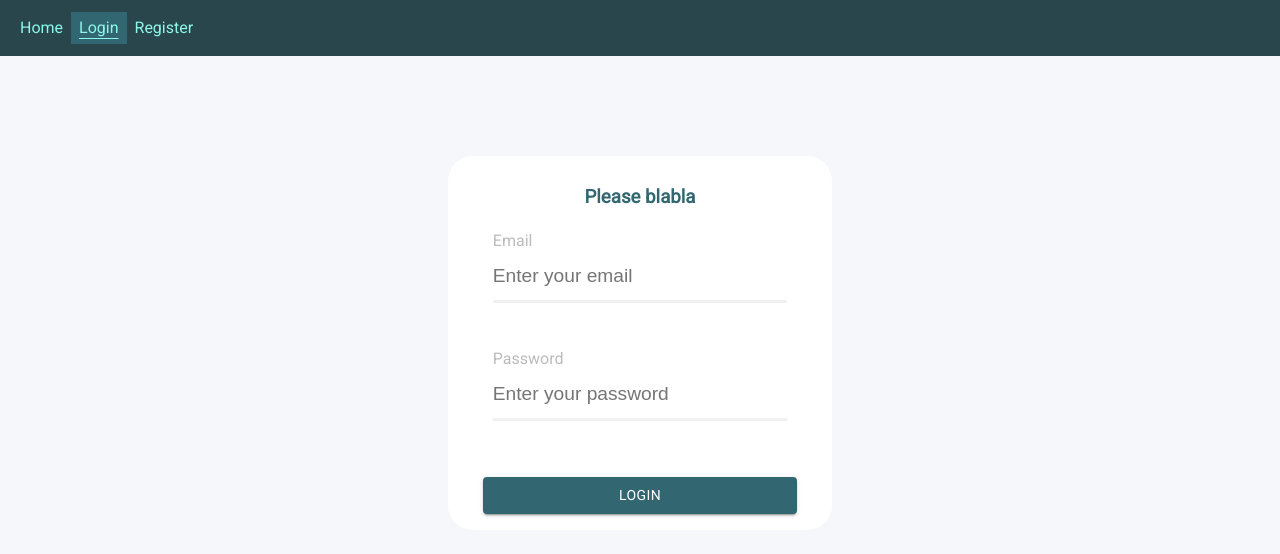
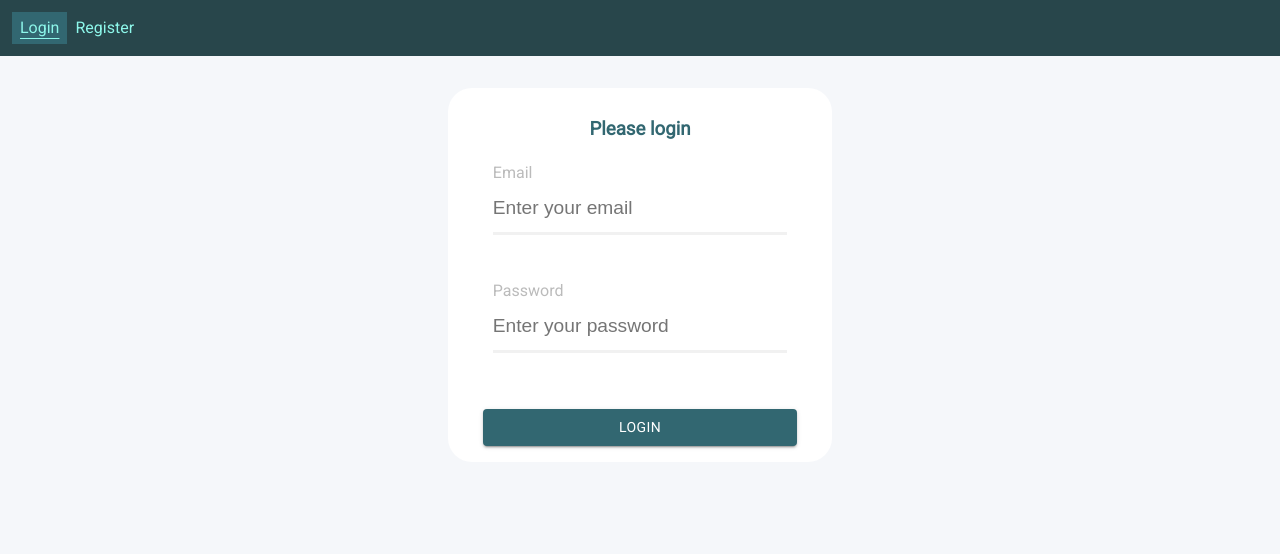
Before and after one commit to dvidak/HealthyCampus, a React (Create React App) app in the folder front/: page /login in a window 1280 px wide. Shown: the top 554 px of the page. Built offline with nearby package versions, Linux system fonts and the light colour scheme.

Commit message:
Login flow

```diff
--- /dev/null
+++ b/front/src/models/Auth.ts
@@ -0,0 +1,4 @@
+export interface LoginData {
+	email: string;
+	password: string;
+}
--- a/front/src/sass/components/forms/_form.scss
+++ b/front/src/sass/components/forms/_form.scss
@@ -1,12 +1,12 @@
 .form-container {
-	max-width: 500px;
-	min-width: 300px;
-	max-height: 700px;
+	max-width: 30rem;
+	min-width: 20rem;
+	max-height: 40rem;
 	width: 30%;
 	height: 60%;
-	margin: 100px auto;
+	margin: 2rem auto;
 	background-color: #ffffff;
-	border-radius: 25px;
+	border-radius: 1.5rem;
 
 	> h3 {
 		text-align: center;
@@ -23,6 +23,6 @@
 
 @media (max-width: #{$phone-width}) {
 	.form-container {
-		margin: 60px auto;
+		margin: 3.75rem auto;
 	}
 }
--- /dev/null
+++ b/front/src/services/api.ts
@@ -0,0 +1,12 @@
+export async function postAuth(model: unknown, body: unknown) {
+	const response = await fetch(`http://localhost:4000/api/${model}`, {
+		method: 'POST',
+		body: JSON.stringify(body),
+		headers: {
+			Accept: 'application/json',
+			'Content-Type': 'application/json',
+		},
+	});
+
+	return response.json();
+}
--- /dev/null
+++ b/front/src/services/auth.ts
@@ -0,0 +1,20 @@
+import { LoginData } from '../models/Auth';
+import { postAuth } from './api';
+
+const login = async (data: LoginData) => {
+	const response = await postAuth('auth/login', data);
+
+	if (response.token) {
+		localStorage.setItem('token', response.token);
+		localStorage.setItem('id', response.user.id);
+		let str = response.user.email;
+		localStorage.setItem('username', str.substring(0, str.lastIndexOf('@')));
+	}
+	return response;
+};
+
+const authService = {
+	login,
+};
+
+export default authService;
--- a/front/src/ui/components/Navigation.tsx
+++ b/front/src/ui/components/Navigation.tsx
@@ -6,11 +6,8 @@ import { useMedia } from 'react-use';
 import NavigationItem from './NavigationItem';
 import { navItems } from '../shared/navItems';
 
-interface Props {
-	isLoggedIn?: boolean;
-}
-
-const Navigation = ({ isLoggedIn }: Props) => {
+const Navigation = () => {
+	const isLoggedIn = Boolean(localStorage.getItem('username'));
 	const isMobile = useMedia('(max-width: 767px)');
 	const [isVisible, setIsVisible] = useState(true);
 
--- a/front/src/ui/components/forms/LoginForm.tsx
+++ b/front/src/ui/components/forms/LoginForm.tsx
@@ -1,21 +1,23 @@
 import { Button } from '@material-ui/core';
 import React from 'react';
 import { useForm } from 'react-hook-form';
+import { LoginData } from '../../../models/Auth';
 import FormInput from './FormInput';
 
-const LoginForm = () => {
+interface Props {
+	login: (data: LoginData) => void;
+}
+
+const LoginForm = ({ login }: Props) => {
 	const { handleSubmit, register, errors } = useForm();
 
-	const onSubmit = handleSubmit((data) => {
-		console.log('ON submit');
-		console.log(data);
+	const onSubmit = handleSubmit((data: LoginData) => {
+		login(data);
 	});
-
-	console.log(errors);
 
 	return (
 		<form className="form-container" onSubmit={onSubmit} noValidate>
-			<h3>Please blabla</h3>
+			<h3>Please login</h3>
 			<FormInput
 				label="Email"
 				name="email"
--- a/front/src/ui/pages/Login.tsx
+++ b/front/src/ui/pages/Login.tsx
@@ -1,10 +1,31 @@
-import React from 'react';
+import React, { useEffect, useState } from 'react';
+import { useHistory } from 'react-router-dom';
+import { LoginData } from '../../models/Auth';
+import authService from '../../services/auth';
 import LoginForm from '../components/forms/LoginForm';
 
 const Login = () => {
+	let history = useHistory();
+	const isLoggedIn = Boolean(localStorage.getItem('username'));
+	const [errorMessage, setErrorMessage] = useState(null);
+
+	const login = async (data: LoginData) => {
+		const loginData = await authService.login(data);
+		if (loginData.statusCode === 400) {
+			setErrorMessage(loginData.message);
+		}
+	};
+
+	useEffect(() => {
+		if (isLoggedIn) {
+			history.push('/home');
+		}
+	}, [history, isLoggedIn]);
+
 	return (
 		<div className="login-page">
-			<LoginForm></LoginForm>
+			<p className="invalid-login">{errorMessage}</p>
+			<LoginForm login={login}></LoginForm>
 		</div>
 	);
 };
--- a/front/src/ui/pages/Register.tsx
+++ b/front/src/ui/pages/Register.tsx
@@ -1,7 +1,16 @@
-import React from 'react';
+import React, { useEffect } from 'react';
+import { useHistory } from 'react-router-dom';
 import RegisterForm from '../components/forms/RegisterForm';
 
 const Register = () => {
+	let history = useHistory();
+	const isLoggedIn = Boolean(localStorage.getItem('username'));
+
+	useEffect(() => {
+		if (isLoggedIn) {
+			history.push('/home');
+		}
+	}, [history, isLoggedIn]);
 	return (
 		<div className="register-page">
 			<RegisterForm></RegisterForm>
--- a/front/src/ui/routes/AppRouter.tsx
+++ b/front/src/ui/routes/AppRouter.tsx
@@ -4,13 +4,13 @@ import Navigation from '../components/Navigation';
 import Home from '../pages/Home';
 import Login from '../pages/Login';
 import Register from '../pages/Register';
-// import { ProtectedRoute } from './ProtectedRoute';
+import { ProtectedRoute } from './ProtectedRoute';
 
 export function AppRouter() {
 	return (
 		<BrowserRouter>
 			<Navigation></Navigation>
-			<Route exact path="/" component={Home} />
+			<ProtectedRoute exact path="/" component={Home} />
 			<Route exact path="/login" component={Login} />
 			<Route exact path="/register" component={Register} />
 		</BrowserRouter>
--- a/front/src/ui/shared/navItems.ts
+++ b/front/src/ui/shared/navItems.ts
@@ -15,7 +15,7 @@ export const navItems: NavItem[] = [
 		route: '/',
 		label: 'Home',
 		component: Home,
-		public: true,
+		public: false,
 	},
 	{
 		route: '/login',
```
Also changed, not shown: 1 other file (tests, documents, lock files or other folders).
